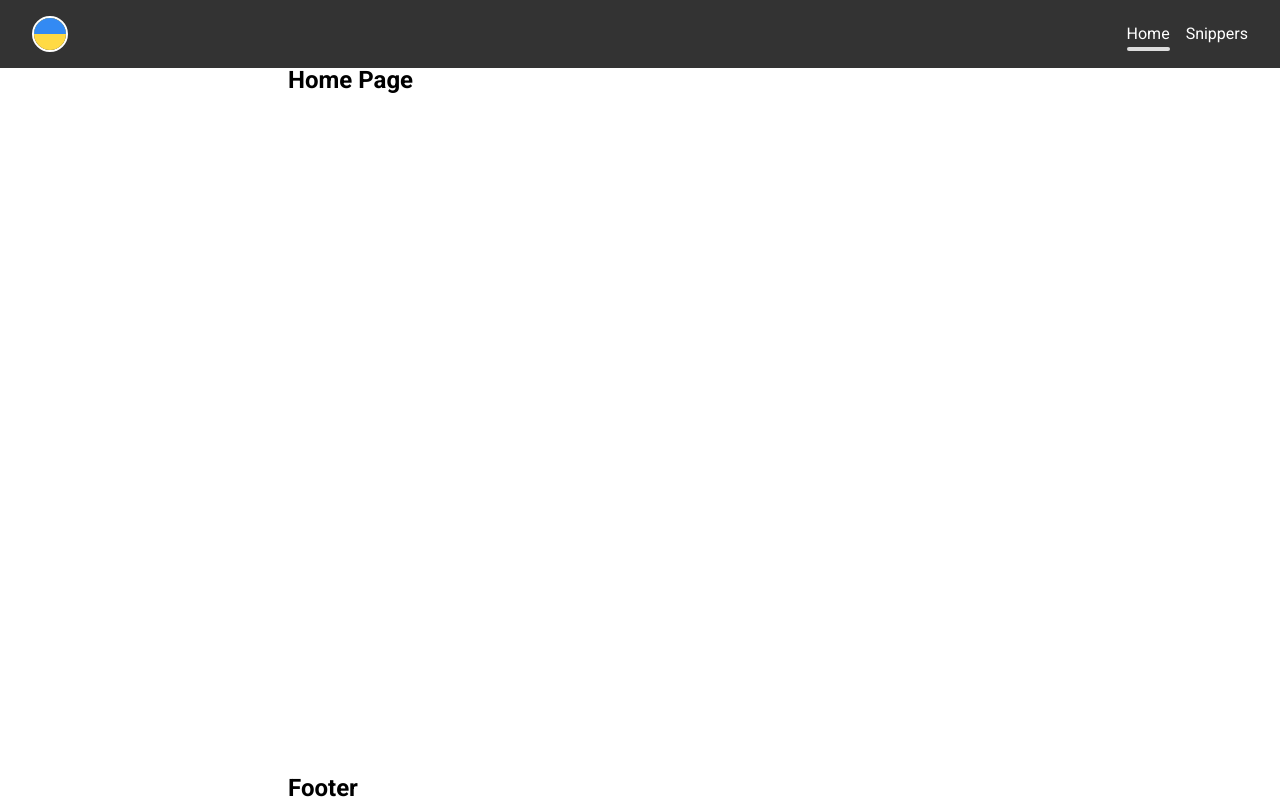
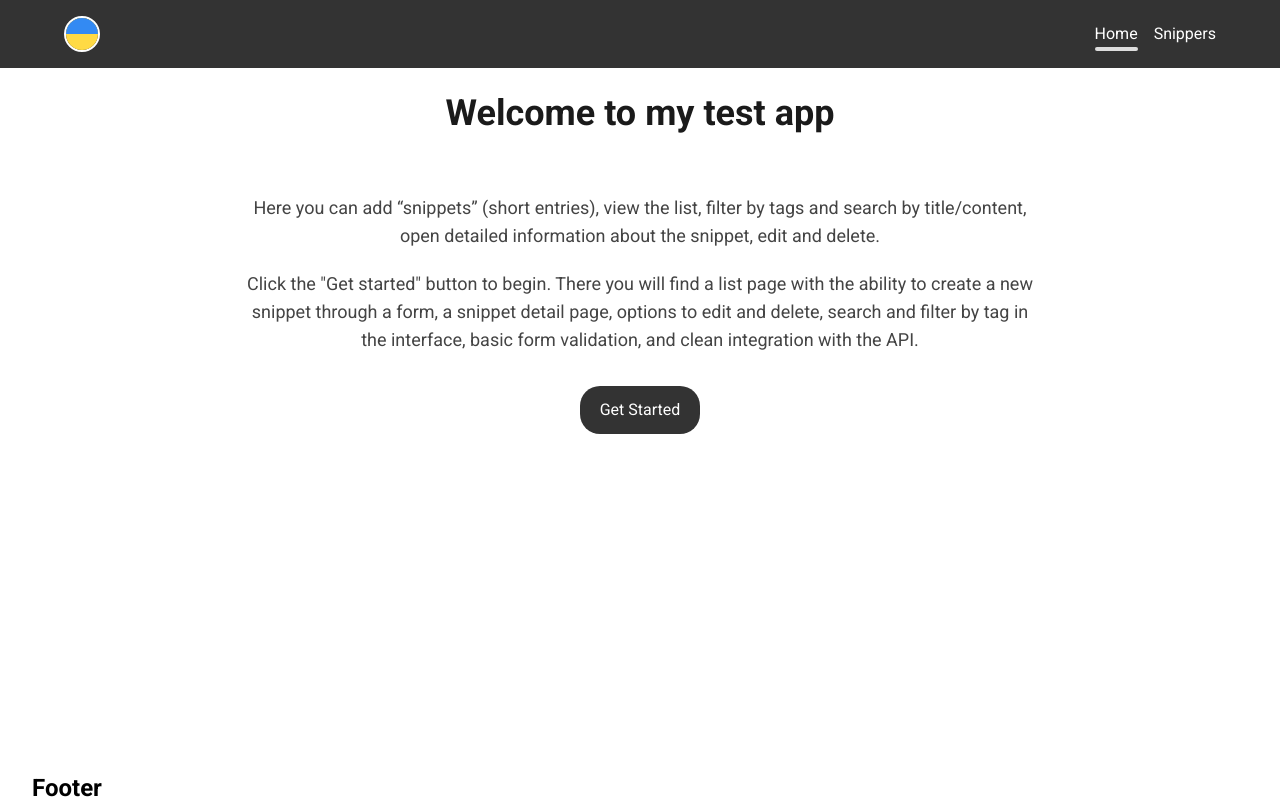
Before and after one commit to Mykhailenko-Oleksandr/arctic-web-test, a Next.js app: page / in a window 1280 px wide. Built offline with nearby package versions, Linux system fonts and the light colour scheme.

Commit message:
add: Home Page

```diff
--- a/app/Home.module.css
+++ b/app/Home.module.css
@@ -1,4 +1,60 @@
 .section {
+  padding: 24px 0;
+}
+
+.title {
+  font-size: 36px;
+  font-weight: 700;
+  line-height: normal;
+  color: var(--color-dark);
+  margin-bottom: 60px;
+  text-align: center;
+}
+
+.description {
+  max-width: 800px;
+  margin: 0 auto;
+  text-align: center;
+
+  font-size: 18px;
+  color: var(--color-dark-soft);
+  line-height: 28px;
+  margin-bottom: 20px;
+
+  &:last-of-type {
+    margin-bottom: 32px;
+  }
+}
+
+.startLink {
+  display: flex;
+  justify-content: center;
+  width: fit-content;
+
+  border: none;
+  border-radius: 20px;
+  background-color: var(--color-dark-light);
+  padding: 12px 20px;
+  margin: 0 auto;
+
+  color: var(--color-white);
+  font-size: 16px;
+
+  transition: background-color 300ms ease;
+
+  &:hover,
+  &:focus {
+    background-color: var(--color-dark);
+  }
+
+  &:active {
+    background-color: var(--color-dark-light);
+  }
+}
+
+/**/
+
+/* .section {
   padding-top: 40px;
   padding-bottom: 40px;
 }
@@ -19,4 +75,4 @@
 .buttonError {
   display: block;
   margin: 0 auto;
-}
+} */
--- a/app/globals.css
+++ b/app/globals.css
@@ -3,8 +3,9 @@
 ======================================== */
 
 :root {
-  --color-dark: #000;
+  --color-dark: #1a1a1a;
   --color-dark-light: #333;
+  --color-dark-soft: #444444;
   --color-white: #fff;
   --color-white-off: #ddd;
 }
@@ -104,21 +105,21 @@ input {
 ======================================== */
 
 .container {
-  max-width: 375px;
+  width: 100%;
   margin: 0 auto;
   padding: 0 20px;
 }
 
 @media only screen and (min-width: 768px) {
   .container {
-    max-width: 768px;
+    /* max-width: 768px; */
     padding: 0 32px;
   }
 }
 
 @media only screen and (min-width: 1440px) {
   .container {
-    max-width: 1440px;
+    /* max-width: 1440px; */
     padding: 0 64px;
   }
 }
--- a/app/page.tsx
+++ b/app/page.tsx
@@ -1,10 +1,27 @@
+import Link from "next/link";
 import css from "./Home.module.css";
 
 export default function Home() {
   return (
-    <section>
+    <section className={css.section}>
       <div className="container">
-        <h1>Home Page</h1>
+        <h1 className={css.title}>Welcome to my test app</h1>
+        <p className={css.description}>
+          Here you can add “snippets” (short entries), view the list, filter by
+          tags and search by title/content, open detailed information about the
+          snippet, edit and delete.
+        </p>
+        <p className={css.description}>
+          Click the &quot;Get started&quot; button to begin. There you will find
+          a list page with the ability to create a new snippet through a form, a
+          snippet detail page, options to edit and delete, search and filter by
+          tag in the interface, basic form validation, and clean integration
+          with the API.
+        </p>
+
+        <Link className={css.startLink} href="/snippers">
+          Get Started
+        </Link>
       </div>
     </section>
   );
--- a/components/Header/Header.module.css
+++ b/components/Header/Header.module.css
@@ -1,10 +1,12 @@
 .header {
+  padding: 16px 32px;
+  background-color: var(--color-dark-light);
+}
+
+.headerContainer {
   display: flex;
   justify-content: space-between;
   align-items: center;
-  padding: 16px 32px;
-  background-color: var(--color-dark-light);
-  color: var(--color-white);
 }
 
 .logo {
--- a/components/Header/Header.tsx
+++ b/components/Header/Header.tsx
@@ -1,3 +1,4 @@
+import clsx from "clsx";
 import Navigation from "../Navigation/Navigation";
 import css from "./Header.module.css";
 import Link from "next/link";
@@ -5,6 +6,7 @@ import Link from "next/link";
 export default async function Header() {
   return (
     <header className={css.header}>
+      <div className={clsx("container", css.headerContainer)}>
         <div className={css.logoWrap}>
           <Link href="/" aria-label="Home" className={css.logo}>
             <svg width={32} height={32}>
@@ -14,6 +16,7 @@ export default async function Header() {
         </div>
 
         <Navigation />
+      </div>
     </header>
   );
 }
```
Lines whose indentation alone changed are shown as unchanged.
